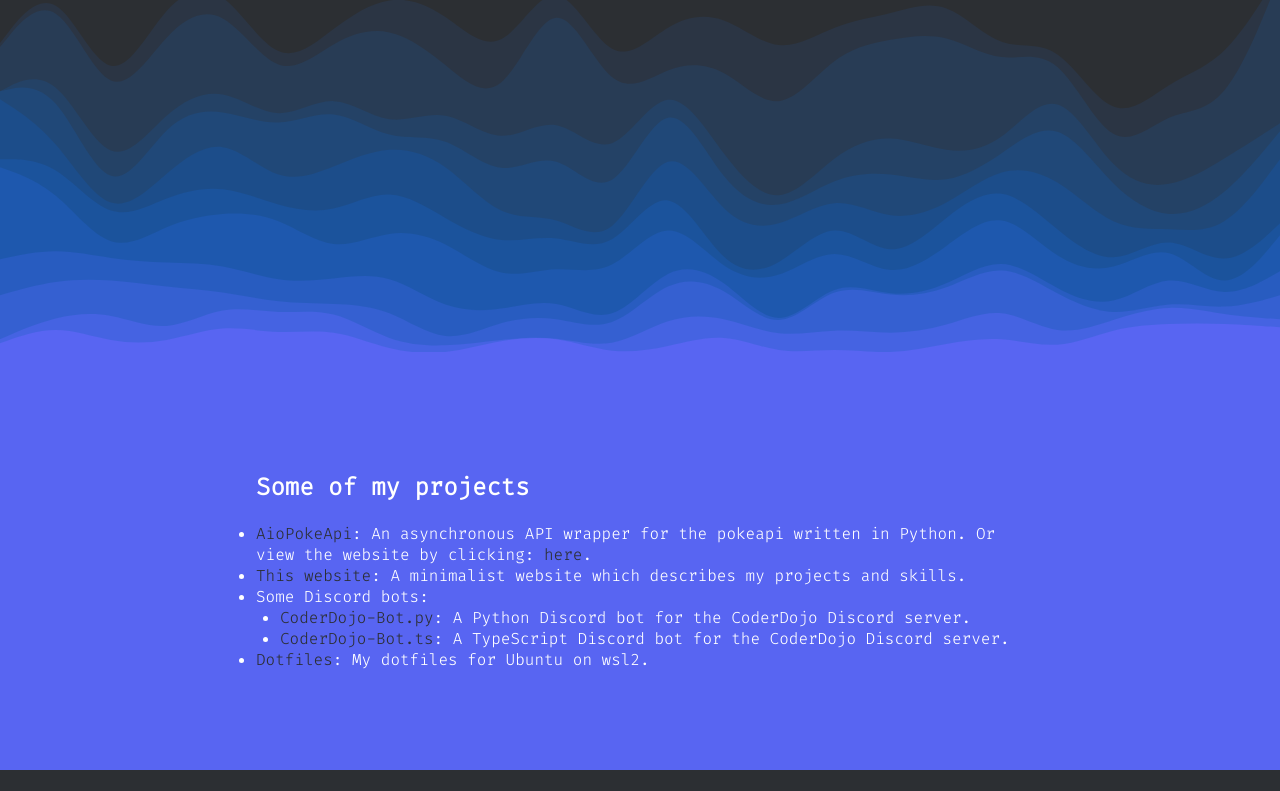
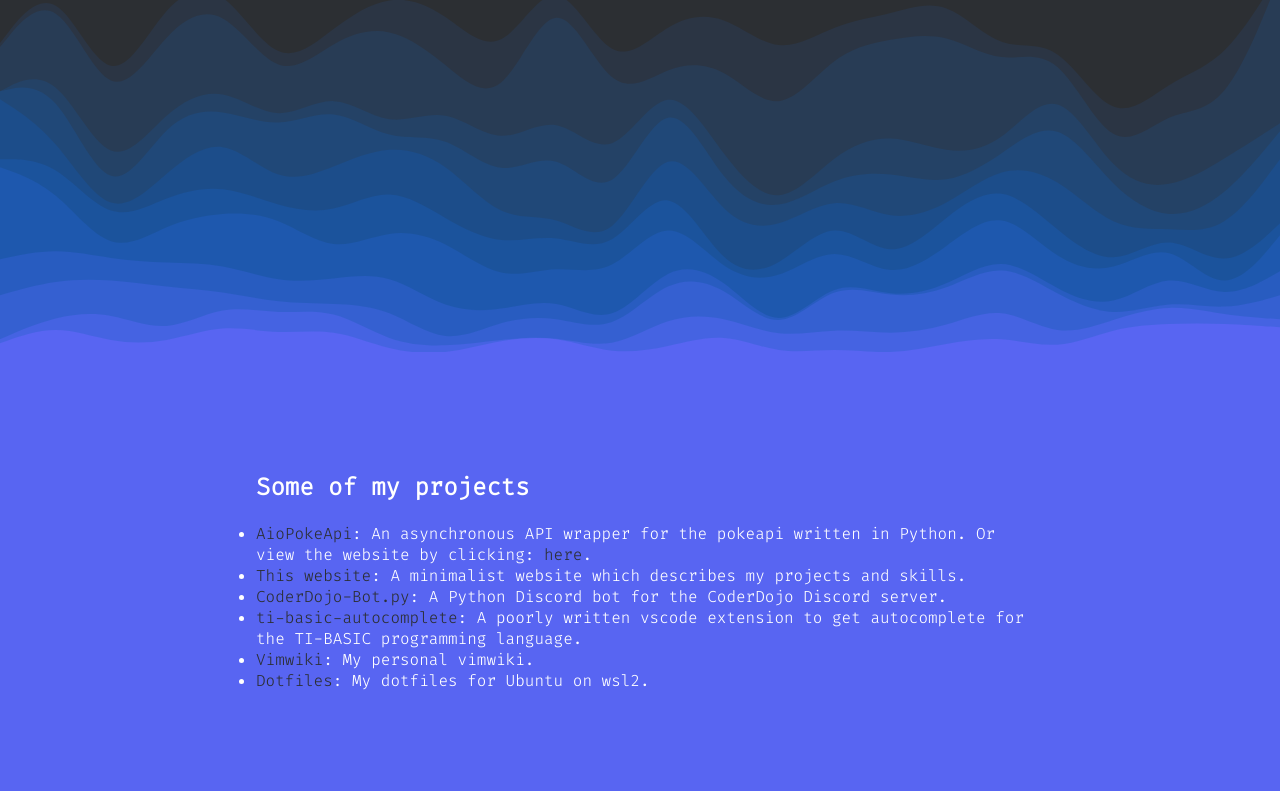
Before and after one commit to beastmatser/beastmatser.github.io, a website: page index.html in a window 1280 px wide. Shown: the part 453-1244 px from the top of the page. Before the commit the page ends 1223 px from the top, so only its background shows below. Drawn offline with Linux system fonts and the light colour scheme.

Commit message:
:speech_balloon: Update project list

```diff
--- a/index.html
+++ b/index.html
@@ -47,23 +47,22 @@
           A minimalist website which describes my projects and skills.
         </li>
         <li>
-          <ul class="unordered-list">
-            Some Discord bots:
-          <li class="indent">
-            <a href="https://github.com/beastmatser/CoderDojo-Bot.py" class="link-blue">  CoderDojo-Bot.py</a>:
-            A Python Discord bot for the CoderDojo Discord server.
-          </li>
-          <li class="indent">
-            <a href="https://github.com/beastmatser/CoderDojo-Bot.ts" class="link-blue">  CoderDojo-Bot.ts</a>:
-            A TypeScript Discord bot for the CoderDojo Discord server.
-          </li>
-          </ul>
+          <a href="https://github.com/beastmatser/CoderDojo-Bot.py" class="link-blue">  CoderDojo-Bot.py</a>:
+          A Python Discord bot for the CoderDojo Discord server.
+        </li>
+        <li>
+          <a href="https://github.com/beastmatser/ti-basic-autocomplete" class="link-blue">ti-basic-autocomplete</a>:
+          A poorly written vscode extension to get autocomplete for the TI-BASIC programming language.
+        </li>
+        <li>
+          <a href="https://beastmatser.github.io/vimwiki/" class="link-blue">Vimwiki</a>:
+          My personal vimwiki.
         </li>
         <li>
           <a href="https://github.com/beastmatser/dotfiles" class="link-blue">Dotfiles</a>:
-            My dotfiles for Ubuntu on wsl2.
+          My dotfiles for Ubuntu on wsl2.
         </li>
-      <ul>
+      </ul>
     </section>
   </body>
 </html>
```
